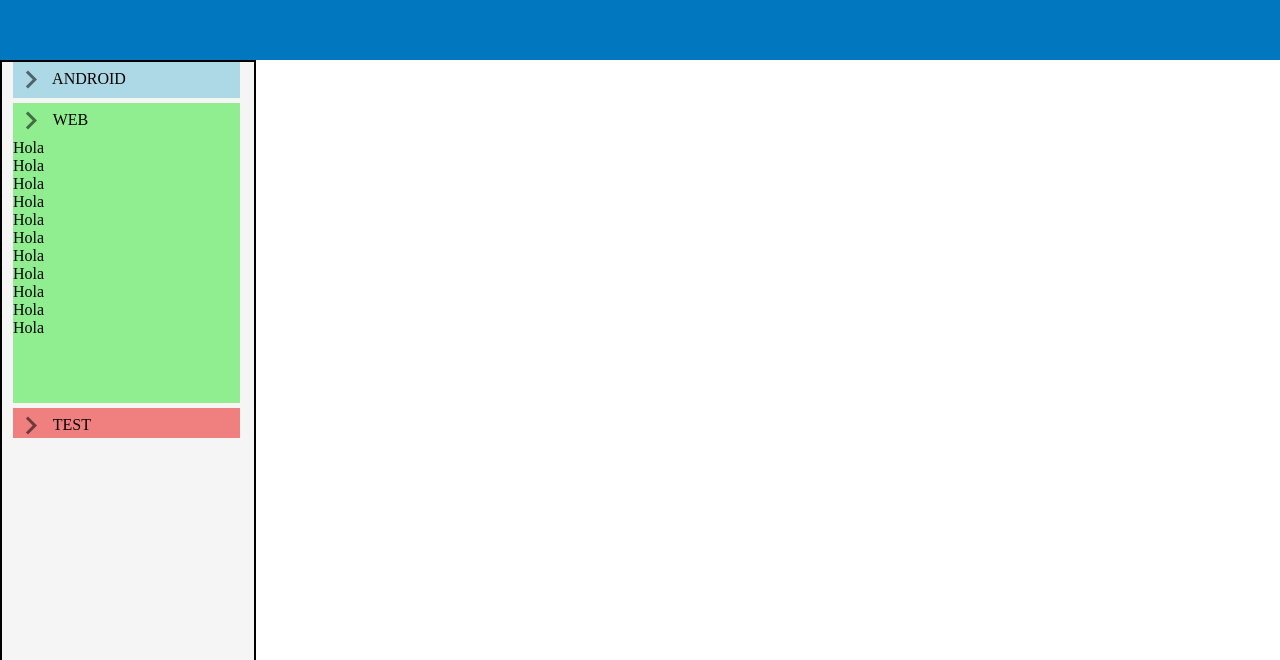
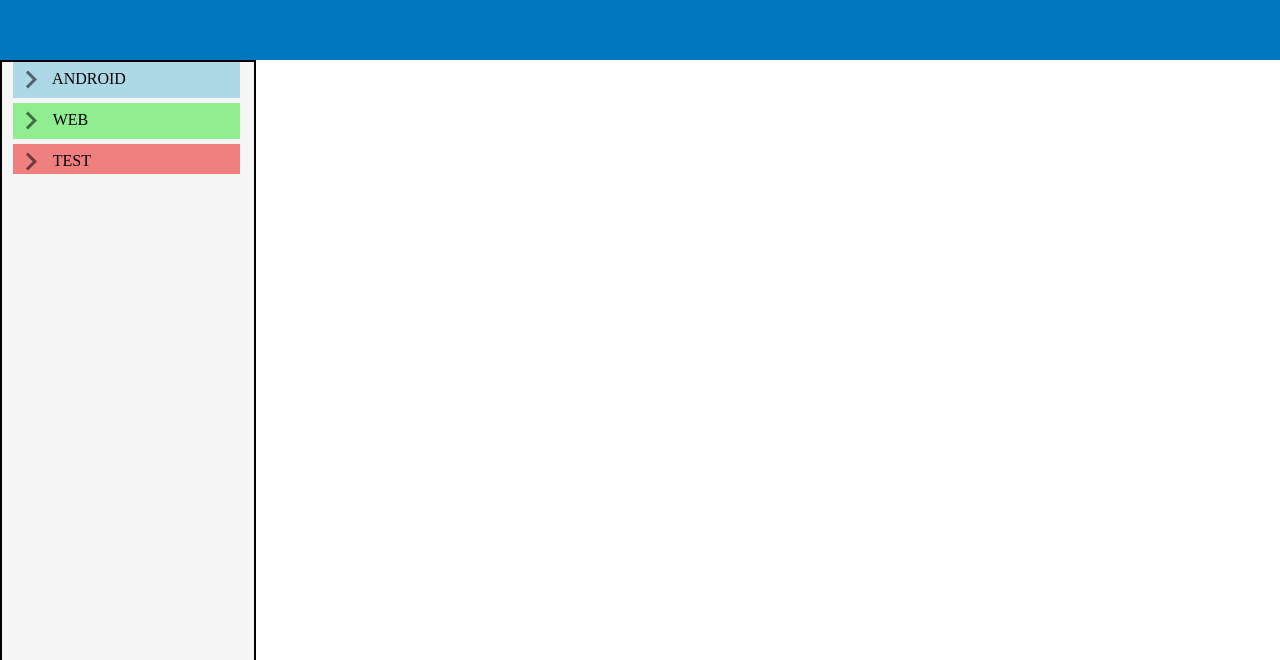
Before and after one commit to adrianRodriguez123/catalogo-accesibilidad, a Vue app: page /#/ in a window 1280 px wide. Shown: the part 140-800 px from the top of the page. Built offline with nearby package versions, Linux system fonts and the light colour scheme; a small style sheet from the web is missing.

Commit message:
se abren los menus. Corregir error para que no se abran los 2 a la vez

```diff
--- a/src/components/Menu.vue
+++ b/src/components/Menu.vue
@@ -1,30 +1,25 @@
 <template>
   <div id="menuMain">
 
-    <div id="android" @click="saludar(isOpen)">
+    <div id="android" @click="isOpen = !isOpen">
       <v-icon large>
         mdi-chevron-right
       </v-icon>
       ANDROID
-      <div :class="{subelementos: isOpen}">
+      <!--<div :class="{subelementos: isOpen}">
         <p>Hola</p>
-        <p>Hola</p>
-        <p>Hola</p>
-        <p>Hola</p>
-        <p>Hola</p>
-        <p>Hola</p>
-        <p>ADRI</p>
-        <p>Hola</p>
+      </div>-->
+      <div :class="compClasses">
         <p>Hola</p>
       </div>
     </div>
 
-    <div id="web">
+    <div id="web" @click="isOpen = !isOpen">
       <v-icon large>
         mdi-chevron-right
       </v-icon>
       WEB
-      <div>
+      <div :class="compClasses">
         <p>Hola</p>
         <p>Hola</p>
         <p>Hola</p>
@@ -58,16 +53,15 @@
         isOpen: true //si está a true está escondido
       }
     },
-    methods: {
-      saludar: function (m) {
-        console.log("aaaa "+m);
-        if(m){
-          console.log("está escondido");
-          isOpen = false;
+    computed: {
+      compClasses: function(){
+        return {
+          subelementos: this.isOpen,
+
         }
-        //console.log(m+" isOpen "+isOpen);
+      }
     }
-    }
+
   }
 
 </script>
@@ -100,10 +94,15 @@
   #web{
     width: 90%;
     max-height: 300px;
-    height: 100%;
+
     margin-left: 11px;
     background-color: lightgreen;
-    margin-bottom: 5px;
+    margin-bottom: 5px;cursor: pointer;
+    transition: background-color 0.2s linear;
+  }
+
+  #web:hover{
+    background-color: #91a9b1;
   }
 
   #test{
@@ -111,6 +110,12 @@
     height: 30px;
     margin-left: 11px;
     background-color: lightcoral;
+    cursor: pointer;
+    transition: background-color 0.2s linear;
+  }
+
+  #test:hover{
+    background-color: #91a9b1;
   }
 
   .subelementos{
```
